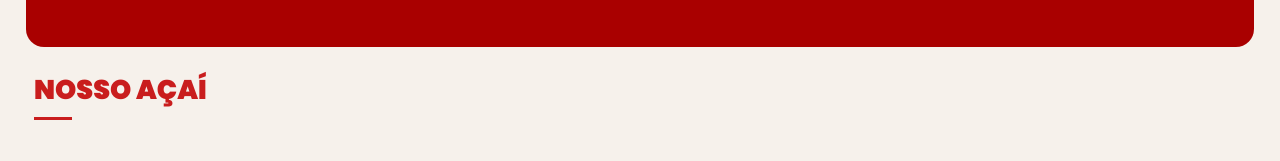
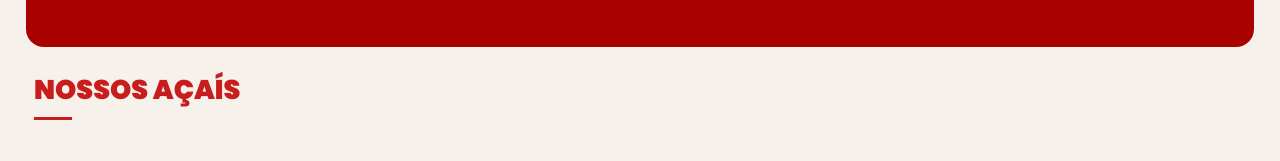
Before and after one commit to lotushistory/splitdog, a React (Vite) app: page /acai in a window 1280 px wide. Shown: the part 321-482 px from the top of the page. Built offline with nearby package versions, Linux system fonts and the light colour scheme; the HTML template or start-up script is replaced by a standard one.

Commit message:
replica estrutura de paginas para cardapio

```diff
--- a/src/pages/AcaiPage.jsx
+++ b/src/pages/AcaiPage.jsx
@@ -12,7 +12,7 @@ const SITE_CONFIG = {
     subtitle: "",
     description: "",
   },
-  sectionTitle: "NOSSO AÇAÍ",
+  sectionTitle: "NOSSOS AÇAÍS",
   products: [],
 };
 
```
